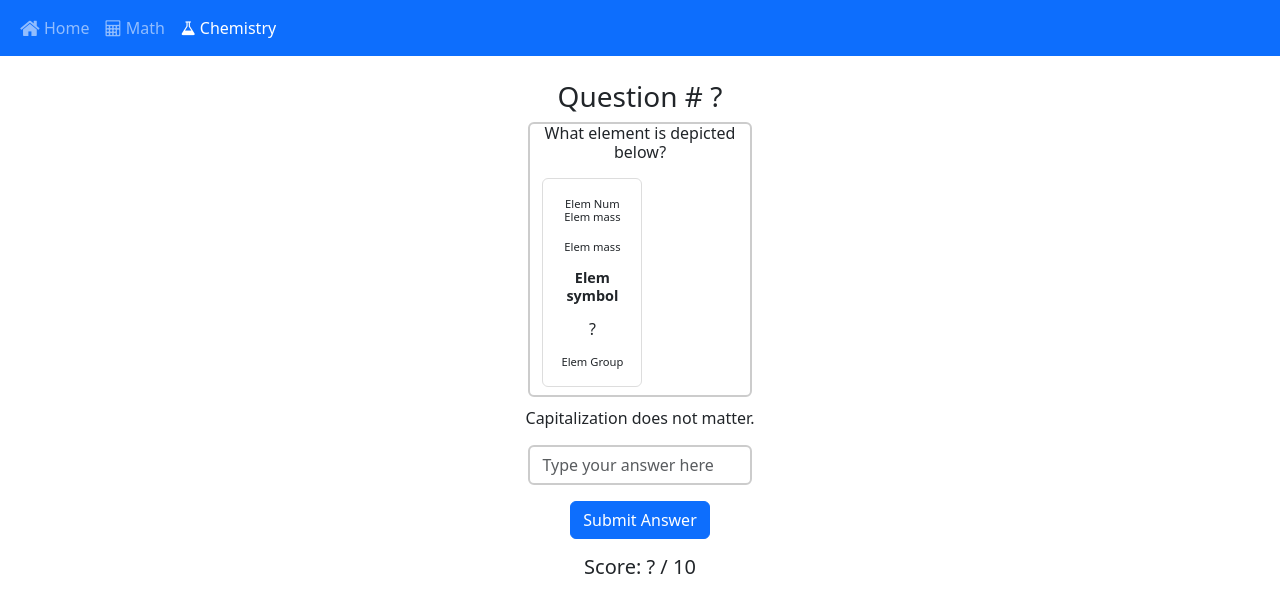
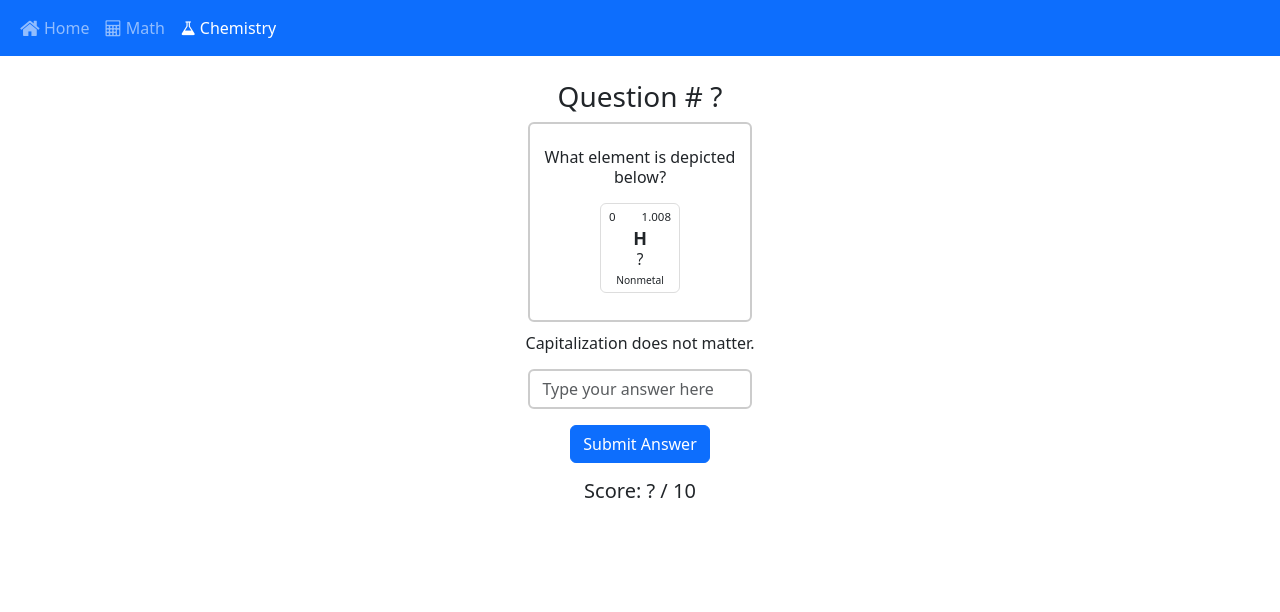
Before and after one commit to amilliiee/quizSite, a React (Vite) app: page /chemistry in a window 1280 px wide. Shown: the top 612 px of the page. Built offline with nearby package versions, Linux system fonts and the light colour scheme.

Commit message:
working element card

```diff
--- a/src/App.css
+++ b/src/App.css
@@ -69,6 +69,7 @@
   justify-content: center;
   align-items: center;
   flex-direction: column;
+  text-align: center;
 }
 
 .questionFormat-style {
@@ -85,29 +86,53 @@
 
 .elem-card {
   width: 100%;
-  max-width: 100px;
+  max-width: 80px;
   height: auto;
   border: 1px solid #ddd;
   border-radius: 6px;
   text-align: center;
-  padding: 2px;
+  font-size: 0.8em;
   box-sizing: border-box;
-  margin-bottom: 8px;
+  margin: 0 auto 2px;
+  padding: 0;
+}
+
+.elem-card-body {
+  display: flex;
+  flex-direction: column;
+  justify-content: space-between;
+  height: 100%;
+  padding: 6px 8px;
+}
+
+.elem-num-mass {
+  display: flex;
+  justify-content: space-between;
+  margin-bottom: 4px;
 }
 
 .elem-num {
-  font-size: 0.7em;
+  font-size: 0.9em;
+  margin: 0;
 }
 
 .elem-mass {
-  font-size: 0.7em;
+  font-size: 0.9em;
+  margin: 0;
 }
 
 .elem-symbol {
-  font-size: 0.9em;
+  font-size: 1.4em;
   font-weight: bold;
+  margin-bottom: 2px;
+}
+
+.elem-name {
+  font-size: 1.2em;
+  font-weight: normal;
+  margin-bottom: 4px;
 }
 
 .elem-group {
-  font-size: 0.7em;
+  font-size: 0.8em;
 }
--- a/src/features/quizzes/ElemCard.jsx
+++ b/src/features/quizzes/ElemCard.jsx
@@ -1,7 +1,7 @@
 import { Button, Card, CardBody, CardText, CardTitle, Col, Container, Row, } from "reactstrap";
 import "../../App.css";
 
-const ElemCard = ({ elem  = [0, 'H', 1.008, 1] }) => {
+const ElemCard = ({ elem  = [0, 'H', 1.008, 'Nonmetal'] }) => {
   const [num, symbol, mass, group] = elem;
 
   return (
@@ -9,14 +9,14 @@ const ElemCard = ({ elem  = [0, 'H', 1.008, 1] }) => {
       <Row>
         <Col>
           <Card className="elem-card">
-            <CardBody >
-              <div>
-                <CardText className="elem-num">Elem Num Elem mass</CardText>
-                <CardText className="elem-mass">Elem mass</CardText>
-                <CardText className="elem-symbol">Elem symbol</CardText>
-                <CardText className="elem-name">?</CardText>
-                <CardText className="elem-group">Elem Group</CardText>
+            <CardBody className="elem-card-body">
+              <div className="elem-num-mass">
+                <CardText className="elem-num">{num}</CardText>
+                <CardText className="elem-mass">{mass}</CardText>
               </div>
+              <CardTitle className="elem-symbol">{symbol}</CardTitle>
+              <CardText className="elem-name">?</CardText>
+              <CardText className="elem-group">{group}</CardText>
             </CardBody>
           </Card>
         </Col>
@@ -26,11 +26,3 @@ const ElemCard = ({ elem  = [0, 'H', 1.008, 1] }) => {
 };
 
 export default ElemCard;
-
-
-/*
-Number        Mass
-       Symbol
-       Name
-       Group
-*/
--- a/src/pages/ChemQuiz.jsx
+++ b/src/pages/ChemQuiz.jsx
@@ -12,8 +12,8 @@ const ChemQuiz = () => {
                     <>
                         <div className='questionPrompt h3 mt-4' id='questionPrompt'>Question # ?</div>
                         <div className='questionFormat-style'>
-                            <div className='questionDiv questionDiv-style h6'>
-                                <div>
+                            <div className='questionDiv-style h6'>
+                                <div className="chem-q">
                                     <p>What element is depicted below?</p>
                                     <ElemCard />
                                 </div>
```
